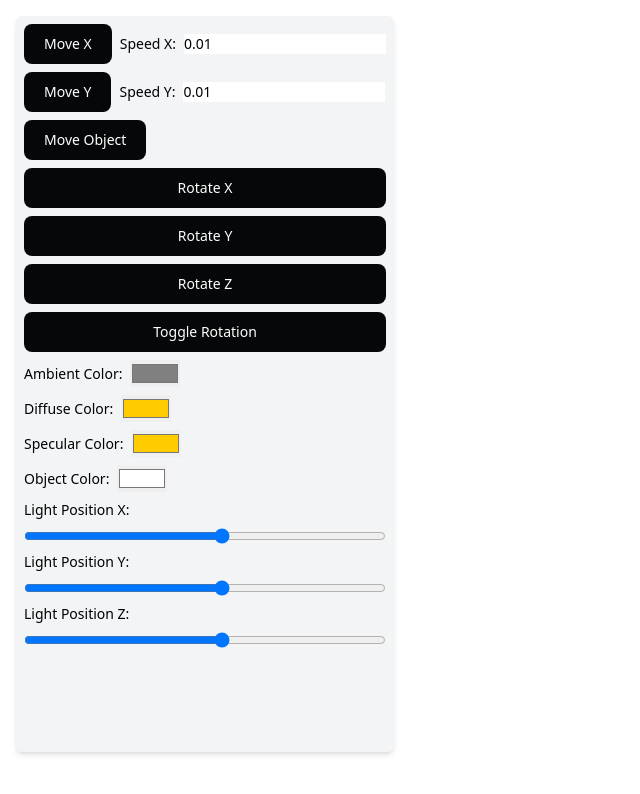
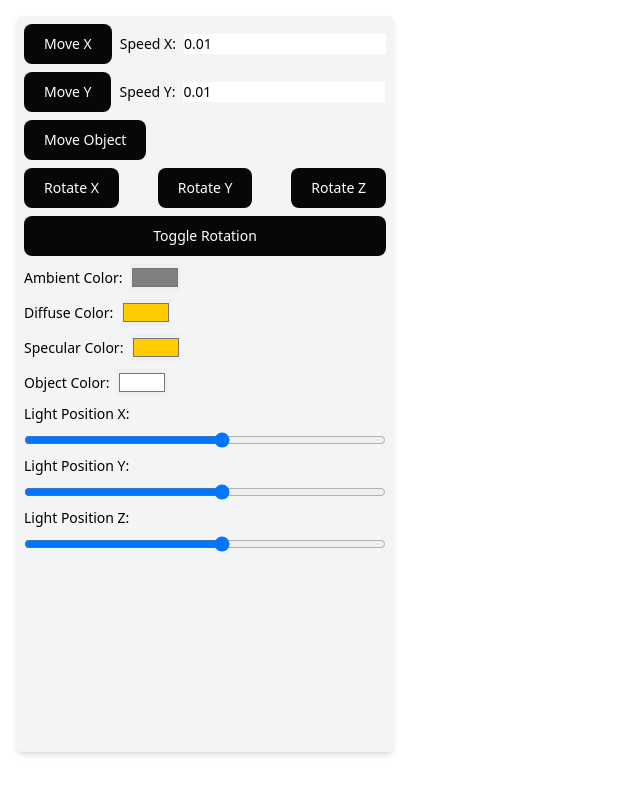
Before and after one commit to LaptopMerah/Midterm-Computer-Graphics, a plain HTML site: page MidtermGrafkom.html in a window 1280 px wide. Shown: the whole page, without its empty margins (0-640 px from the left). Drawn offline with nearby package versions, Linux system fonts and the light colour scheme; a script that the page names is missing.

Commit message:
feat: control layout

```diff
--- a/MidtermGrafkom.html
+++ b/MidtermGrafkom.html
@@ -57,9 +57,11 @@
             <div class="flex items-center gap-2">
                 <button id="ButtonMoveDiagonal" class="button">Move Object</button>
             </div>
-            <button id="ButtonX" class="button">Rotate X</button>
-            <button id="ButtonY" class="button">Rotate Y</button>
-            <button id="ButtonZ" class="button">Rotate Z</button>
+            <div class="flex gap-1 justify-between">
+                <button id="ButtonX" class="button">Rotate X</button>
+                <button id="ButtonY" class="button">Rotate Y</button>
+                <button id="ButtonZ" class="button">Rotate Z</button>
+            </div>
             <button id="ButtonT" class="button">Toggle Rotation</button>
             <div class="flex items-center gap-2">
                 <label for="ambientColor">Ambient Color:</label>
```
